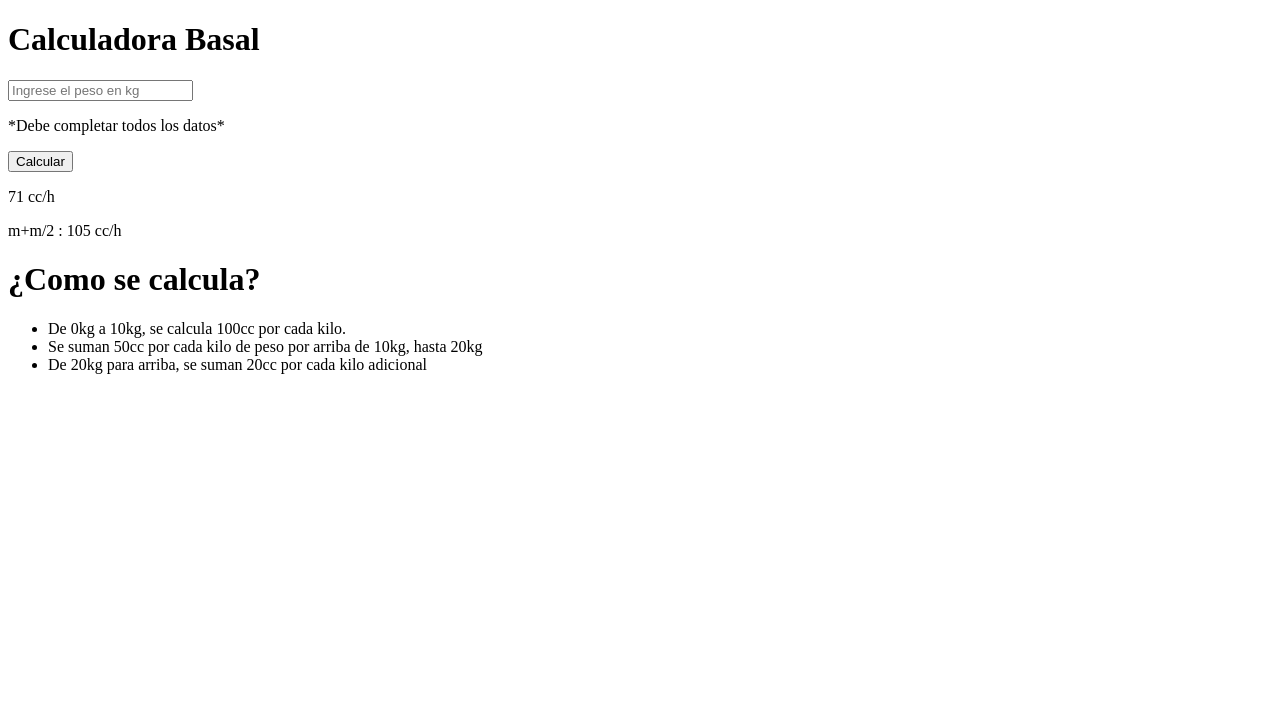
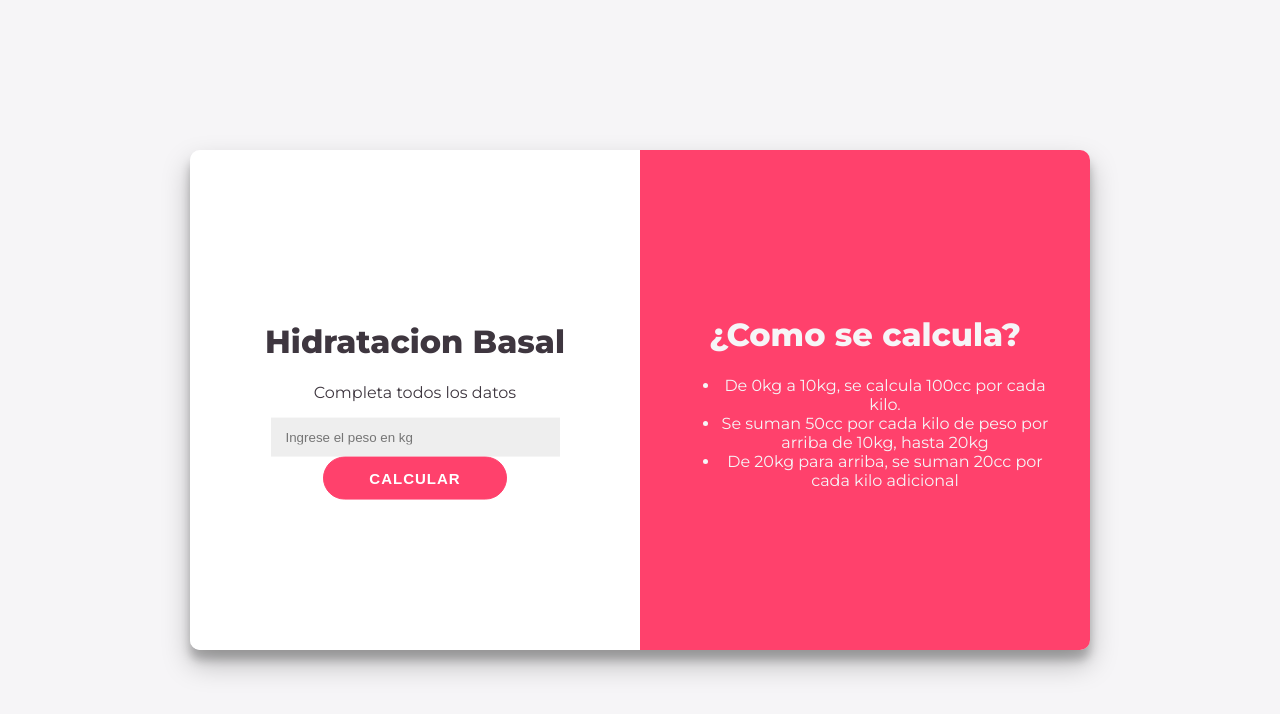
Before and after one commit to sarabperez/CalculadoraBasal, a plain HTML site: page index.html in a window 1280 px wide. Drawn offline with Linux system fonts and the light colour scheme.

Commit message:
Agregando css

```diff
--- a/index.html
+++ b/index.html
@@ -2,18 +2,23 @@
 <html>
     <head>
         <title> Calculadora BASAL</title>
+        <link rel="stylesheet" href="style.css" />
     </head>
    <body>
-    <div>
-        <div>
-            <h1> Calculadora Basal </h1>
-            <input type="number" placeholder="Ingrese el peso en kg" />
-            <p> *Debe completar todos los datos*</p>
-            <button> Calcular</button>
-            <p> 71 cc/h </p>
-            <p> m+m/2 : 105 cc/h </p>
+    <div id="contenedor">
+        <div id="calculadora">
+            <div class="contenido">
+                <h1 id="titulo1"> Hidratacion Basal </h1>
+                <p class="item">Completa todos los datos</p>
+                <input class="item" id="peso" type="number" placeholder="Ingrese el peso en kg" />
+                <p class="item" id="error">* Debe completar todos los datos</p>
+                <button class="item" id="calcular"> Calcular</button>
+                <p class="item resultado" id="flu"> 71 cc/h </p>
+                <p class="item resultado" id="man"> m+m/2 : 105 cc/h </p>
             </div>
-        <div>
+        </div>
+        <div id="detalle">
+            <div class="contenido">
                 <h1> ¿Como se calcula?</h1>
                 <ul>
                     <li>De 0kg a 10kg, se calcula 100cc por cada kilo. </li>
@@ -22,5 +27,6 @@
                 </ul>
            </div>
         </div>
+    </div>
    </body>
 </html>
--- /dev/null
+++ b/style.css
@@ -0,0 +1,81 @@
+@import url('https://fonts.googleapis.com/css?family=Montserrat:400,800');
+
+body{
+    font-family: 'Montserrat', sans-serif, arial;
+    background: #f6f5f7;
+    font-family: 'Montserrat', sans-serif;
+    color: #3E363F;
+}
+
+#contenedor{
+    width: 900px;
+    height: 500px;
+    text-align: center;
+    /* Estas 3 lineas se encargan de centrar el div vertical y horizontalmente */
+    position: absolute;
+    inset: 0;
+    margin: auto;
+    border-radius: 10px;
+    overflow: hidden;
+    box-shadow: 0 14px 28px rgba(0, 0, 0, 0.25),
+        0 10px 10px rgba(0, 0, 0, 0.22);
+}
+.contenido{
+/* Estas tres lineas van a centrar el contenido verticalmente dentro de cada div */
+position: relative;
+top: 50%;
+transform: translateY(-50%);
+overflow: hidden;
+padding: 40px;
+}
+#calculadora{
+    background: white;
+    /* Con estas 3 lineas vamos a hacer que los divs queden lado a lado */
+    width: 50%;
+    height: 100%;
+    float: left;
+}
+#detalle{
+    background: #FF416C;
+    /* Con estas 3 lineas vamos a hacer que los divs queden lado a lado */
+    width: 50%;
+    height: 100%;
+    float: left;
+    color: #f6f5f7;
+}
+input {
+	width: 70%;
+    padding: 12px 15px;
+    border: none;
+    background-color: #eee;
+}
+
+button {
+  font-size: 15px;
+	font-weight: bold;
+	padding: 12px 45px;
+	border-radius: 30px;
+	background-color: #FF416C;
+	border: 1px solid #FF416C;
+	color: #FFFFFF;
+	text-transform: uppercase;
+	letter-spacing: 1px;
+	transition: transform 20ms ease-in;
+}
+
+button:active {
+	transform: scale(0.95);
+}
+#error{
+    color: red;
+    font-weight: bold;
+    display: none;
+}
+
+.resultado{
+    color: #0A81D1;
+    font-weight: bold;
+    font-size: 25px;
+    margin-bottom: 5px;
+    display: none;
+}
```
Lines whose indentation alone changed are shown as unchanged.
